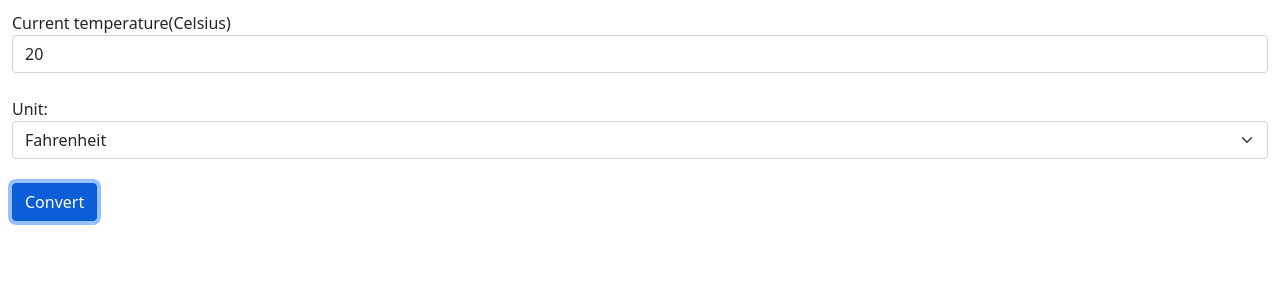
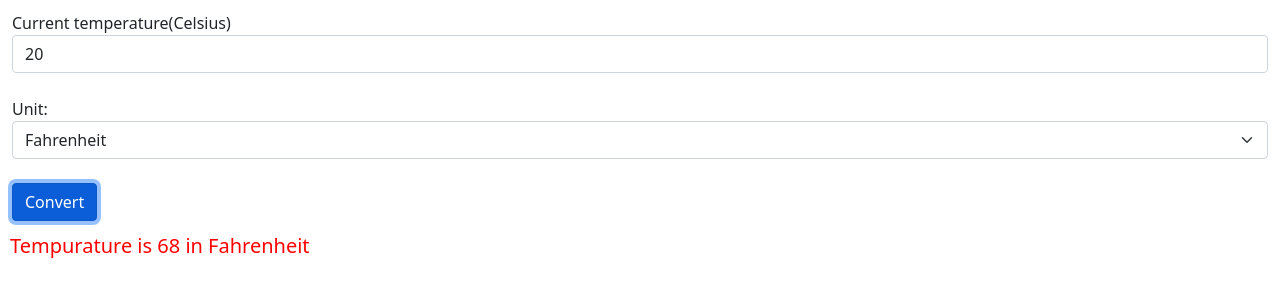
Before and after one commit to Jaysophz/ex5b, a plain HTML site: page index.html in a window 1280 px wide. Both pictures are taken after a click on the button "Convert". Shown: the part 269-566 px from the top of the page. Drawn offline with nearby package versions, Linux system fonts and the light colour scheme.

Commit message:
Refactoring#3: display the result in <div>

```diff
--- a/index.html
+++ b/index.html
@@ -65,7 +65,8 @@
 					alert(msg);
 					return ;
 			   }
-			   alert("Temperature is "+t1+" in "+u1);
+			   document.getElementById("result").innerHTML = "Tempurature is "+t1+" in "+ u1;
+
 
 		}
 
```
